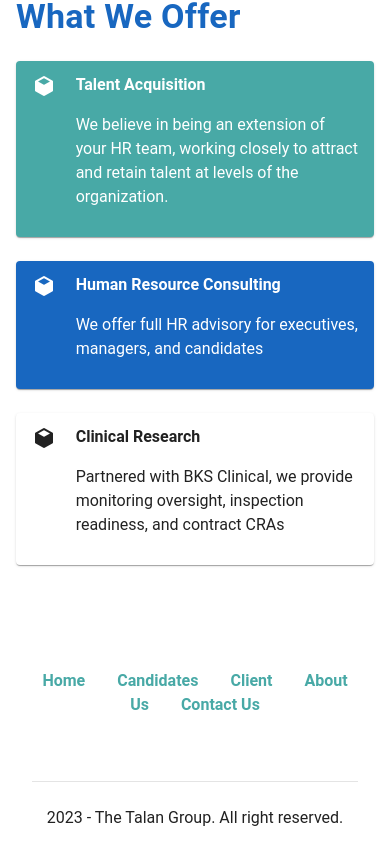
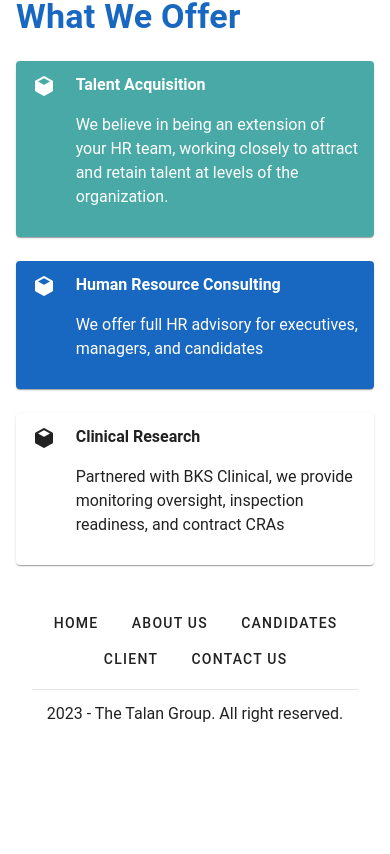
Before and after one commit to annahanhhoang/talan, a Nuxt app: page / in a window 390 px wide. Shown: the part 1361-2215 px from the top of the page. After the commit the page ends 2111 px from the top, so only its background shows below. Built offline with nearby package versions, Linux system fonts and the light colour scheme.

Commit message:
:sparkles:feat: Add responsive layout for footer

```diff
--- a/app/assets/settings.scss
+++ b/app/assets/settings.scss
@@ -15,5 +15,6 @@
     'xxl': 1440px,
   ),
   $divider-border-color: rgb(var(--v-theme-primary)),
-  $divider-opacity: 1
+  $divider-opacity: 1,
+  $footer-background: rgb(var(--v-theme-background))
 );
--- a/app/components/NavLinks.vue
+++ b/app/components/NavLinks.vue
@@ -1,14 +1,14 @@
 <template>
   <div>
     <template v-if="isFooter">
-      <NuxtLink
-        v-for="(link, index) in links"
-        :key="link.title"
-        :class="[{ 'mr-8': index < links.length - 1 }, 'text-secondary font-weight-semibold']"
+      <v-btn
+        v-for="link in links"
+        :key="`footer ${link.title}`"
+        :active="false"
+        :text="link.title"
         :to="link.to"
-      >
-        {{ link.title }}
-      </NuxtLink>
+        variant="text"
+      />
     </template>
     <div
       v-else
@@ -44,9 +44,9 @@ defineProps({
 
 const links = [
   { title: 'Home', to: '/', type: 'link' },
+  { title: 'About Us', to: '/about', type: 'link' },
   { title: 'Candidates', to: '/candidates', type: 'link' },
   { title: 'Client', to: '/client', type: 'link' },
-  { title: 'About Us', to: '/about', type: 'link' },
   { title: 'Contact Us', to: '/contact', type: 'button' },
 ];
 </script>
--- a/app/components/TalanFooter.vue
+++ b/app/components/TalanFooter.vue
@@ -1,9 +1,12 @@
 <template>
-  <v-footer class="text-center flex-column bg-transparent">
+  <v-footer class="text-center">
     <v-container>
-      <nav-links class="my-16" :is-footer="true" />
+      <nav-links
+        class="mb-3"
+        :is-footer="true"
+      />
 
-      <v-divider class="mb-6" />
+      <v-divider class="mb-3 mb-md-6" />
 
       <div class="w-100">{{ new Date().getFullYear() }} - The Talan Group. All right reserved.</div>
     </v-container>
```
